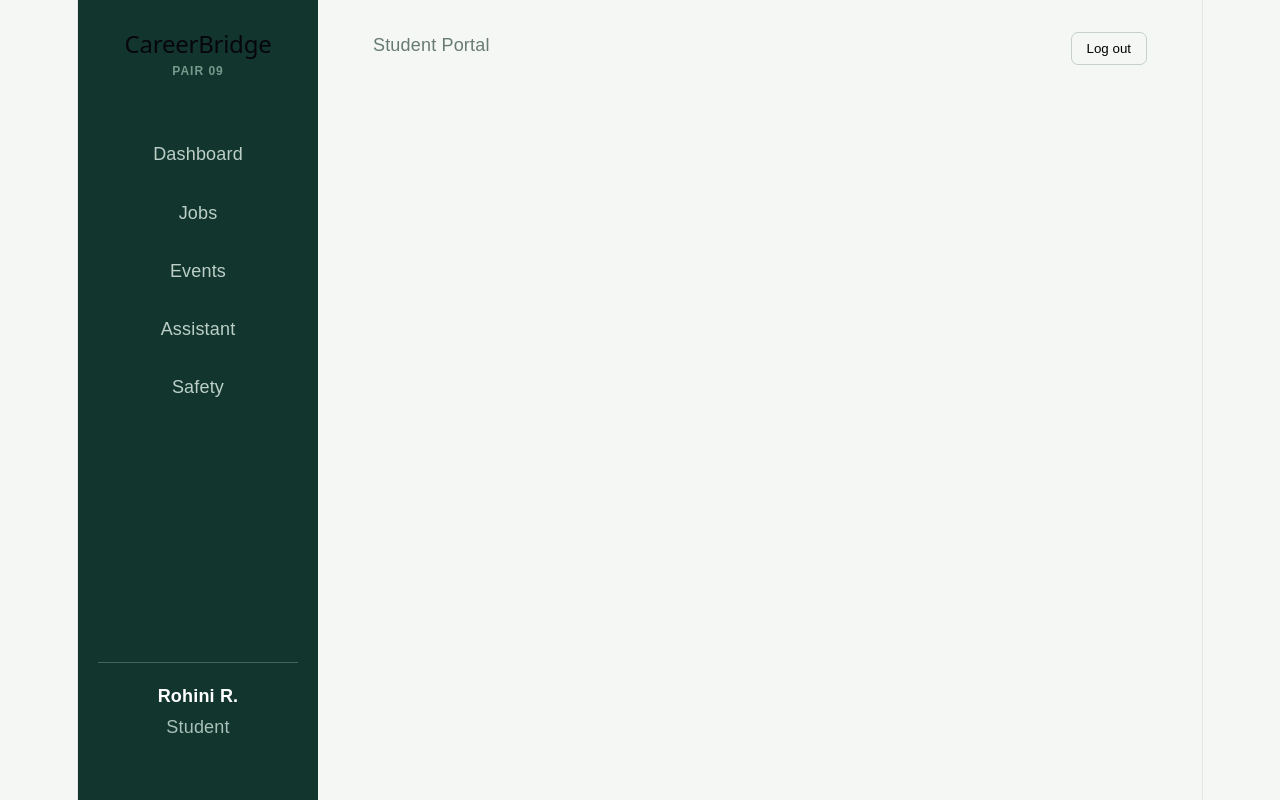
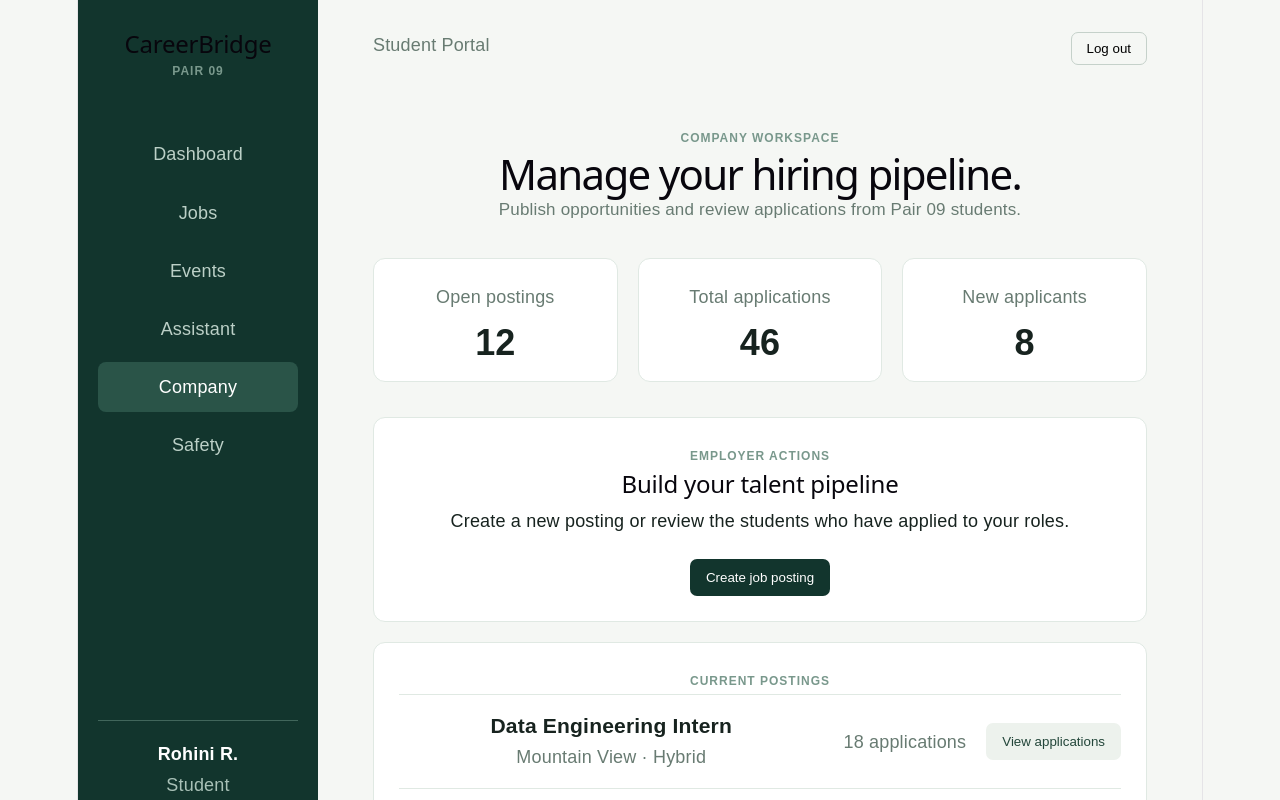
Before and after one commit to RohiniRamsheshu/careerbridge-pair09-lab1, a React app in the folder frontend/: page /company in a window 1280 px wide. Shown: the top 800 px of the page. Built offline with nearby package versions, Linux system fonts and the light colour scheme; the HTML template or start-up script is replaced by a standard one.

Commit message:
Add company dashboard and job posting flow

```diff
--- a/frontend/src/App.css
+++ b/frontend/src/App.css
@@ -594,3 +594,89 @@ h2 {
 .safe-result strong {
   color: #385322;
 }
+.company-stats {
+  display: grid;
+  grid-template-columns: repeat(3, 1fr);
+  gap: 20px;
+  max-width: 900px;
+  margin: 35px 0;
+}
+
+.company-panel {
+  max-width: 900px;
+  background: white;
+  border: 1px solid #e0e9e3;
+  border-radius: 12px;
+  padding: 25px;
+  margin-bottom: 20px;
+}
+
+.company-panel:first-of-type {
+  display: flex;
+  justify-content: space-between;
+  align-items: center;
+  gap: 20px;
+  background: #dceca5;
+}
+
+.posting-row {
+  display: grid;
+  grid-template-columns: 1fr auto auto;
+  gap: 20px;
+  align-items: center;
+  border-top: 1px solid #e0e9e3;
+  padding: 18px 0;
+}
+
+.posting-row h3 {
+  margin: 0 0 5px;
+}
+
+.posting-row p,
+.posting-row span {
+  color: #687b72;
+  margin: 0;
+}
+
+.posting-form {
+  display: grid;
+  gap: 16px;
+  margin-top: 25px;
+}
+
+.posting-form label {
+  display: grid;
+  gap: 7px;
+  font-weight: bold;
+  color: #365449;
+}
+
+.posting-form input,
+.posting-form select,
+.posting-form textarea {
+  width: 100%;
+  padding: 12px;
+  border: 1px solid #cbd8d0;
+  border-radius: 7px;
+  font: inherit;
+}
+
+.posting-form .primary-button {
+  width: fit-content;
+  margin-top: 5px;
+}
+
+@media (max-width: 800px) {
+  .company-stats {
+    grid-template-columns: 1fr;
+  }
+
+  .company-panel:first-of-type {
+    display: block;
+  }
+
+  .posting-row {
+    grid-template-columns: 1fr;
+    gap: 10px;
+  }
+}
--- a/frontend/src/App.jsx
+++ b/frontend/src/App.jsx
@@ -3,6 +3,7 @@ import "./App.css";
 import JobsPage from "./pages/JobsPage.jsx";
 import AssistantPage from "./pages/AssistantPage.jsx";
 import EventsPage from "./pages/EventsPage.jsx";
+import CompanyPage from "./pages/CompanyPage.jsx";
 import SafetyPage from "./pages/SafetyPage.jsx";
 function Layout({ children }) {
   return (
@@ -16,6 +17,7 @@ function Layout({ children }) {
           <NavLink to="/jobs">Jobs</NavLink>
           <NavLink to="/events">Events</NavLink>
           <NavLink to="/assistant">Assistant</NavLink>
+          <NavLink to="/company">Company</NavLink>
           <NavLink to="/safety">Safety</NavLink>
         </nav>
 
@@ -142,6 +144,7 @@ function App() {
           <Route path="/jobs" element={<JobsPage />} />
           <Route path="/events" element={<EventsPage />} />
           <Route path="/assistant" element={<AssistantPage />} />
+          <Route path="/company" element={<CompanyPage />} />
           <Route path="/safety" element={<SafetyPage />} />
            </Routes>
       </Layout>
--- /dev/null
+++ b/frontend/src/pages/CompanyPage.jsx
@@ -0,0 +1,148 @@
+import { useState } from "react";
+
+function CompanyPage() {
+  const [showForm, setShowForm] = useState(false);
+  const [posted, setPosted] = useState(false);
+
+  function submitPosting(event) {
+    event.preventDefault();
+    setPosted(true);
+    setShowForm(false);
+  }
+
+  return (
+    <section>
+      <p className="eyebrow">COMPANY WORKSPACE</p>
+      <h1>Manage your hiring pipeline.</h1>
+      <p className="subtitle">
+        Publish opportunities and review applications from Pair 09 students.
+      </p>
+
+      <div className="company-stats">
+        <div className="stat-card">
+          <span>Open postings</span>
+          <strong>12</strong>
+        </div>
+
+        <div className="stat-card">
+          <span>Total applications</span>
+          <strong>46</strong>
+        </div>
+
+        <div className="stat-card">
+          <span>New applicants</span>
+          <strong>8</strong>
+        </div>
+      </div>
+
+      {posted && (
+        <div className="success-message">
+          Job posting created successfully.
+          <button onClick={() => setPosted(false)}>Dismiss</button>
+        </div>
+      )}
+
+      <div className="company-panel">
+        <div>
+          <p className="eyebrow">EMPLOYER ACTIONS</p>
+          <h2>Build your talent pipeline</h2>
+          <p>
+            Create a new posting or review the students who have applied to
+            your roles.
+          </p>
+        </div>
+
+        <button
+          className="primary-button"
+          onClick={() => setShowForm(true)}
+        >
+          Create job posting
+        </button>
+      </div>
+
+      <div className="company-panel">
+        <p className="eyebrow">CURRENT POSTINGS</p>
+
+        <div className="posting-row">
+          <div>
+            <h3>Data Engineering Intern</h3>
+            <p>Mountain View · Hybrid</p>
+          </div>
+          <span>18 applications</span>
+          <button className="secondary-button">View applications</button>
+        </div>
+
+        <div className="posting-row">
+          <div>
+            <h3>Frontend Software Intern</h3>
+            <p>San Jose · Remote</p>
+          </div>
+          <span>11 applications</span>
+          <button className="secondary-button">View applications</button>
+        </div>
+      </div>
+
+      {showForm && (
+        <div className="modal-overlay">
+          <div className="job-modal">
+            <button
+              className="close-button"
+              onClick={() => setShowForm(false)}
+            >
+              ×
+            </button>
+
+            <p className="eyebrow">NEW OPPORTUNITY</p>
+            <h2>Create a job posting</h2>
+
+            <form className="posting-form" onSubmit={submitPosting}>
+              <label>
+                Job title
+                <input required placeholder="Example: Data Science Intern" />
+              </label>
+
+              <label>
+                Location
+                <select required defaultValue="">
+                  <option value="" disabled>
+                    Select location
+                  </option>
+                  <option>San Jose</option>
+                  <option>Mountain View</option>
+                  <option>Palo Alto</option>
+                </select>
+              </label>
+
+              <label>
+                Work mode
+                <select required defaultValue="">
+                  <option value="" disabled>
+                    Select work mode
+                  </option>
+                  <option>Remote</option>
+                  <option>Hybrid</option>
+                  <option>On-site</option>
+                </select>
+              </label>
+
+              <label>
+                Description
+                <textarea
+                  required
+                  rows="4"
+                  placeholder="Describe the opportunity..."
+                />
+              </label>
+
+              <button className="primary-button" type="submit">
+                Publish posting
+              </button>
+            </form>
+          </div>
+        </div>
+      )}
+    </section>
+  );
+}
+
+export default CompanyPage;
```
